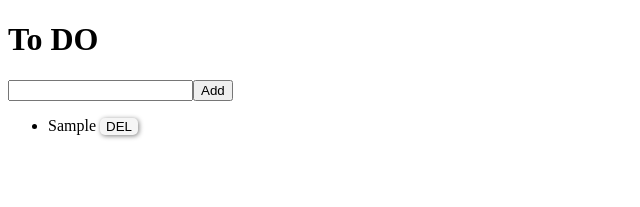
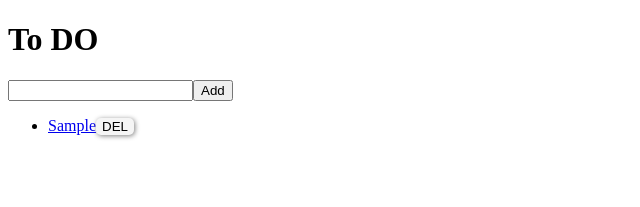
Before and after one commit to minsun0714/learn_Redux, a React (Create React App) app in the folder react-redux/: page / in a window 1280 px wide. Both pictures are taken after typing "Sample" into the empty fields and a click on the button "Add". Shown: the top 207 px of the page, without its empty margins (0-640 px from the left). Built offline with nearby package versions, Linux system fonts and the light colour scheme.

Commit message:
🎨 삭제 버튼을 Link 외부로 꺼냄

```diff
--- a/react-redux/src/components/ToDo.js
+++ b/react-redux/src/components/ToDo.js
@@ -2,6 +2,7 @@ import React from "react";
 import { connect } from "react-redux";
 import styled from "styled-components";
 import { actionCreators } from "../store";
+import { Link } from "react-router-dom";
 
 const DeleteBtn = styled.button`
   background-color: whitesmoke;
@@ -14,10 +15,11 @@ const DeleteBtn = styled.button`
   }
 `;
 
-function ToDo({ text, onBtnClick }) {
+function ToDo({ text, onBtnClick, id }) {
   return (
     <li>
-      {text} <DeleteBtn onClick={onBtnClick}>DEL</DeleteBtn>
+      <Link to={`/${id}`}>{text}</Link>
+      <DeleteBtn onClick={onBtnClick}>DEL</DeleteBtn>
     </li>
   );
 }
```
